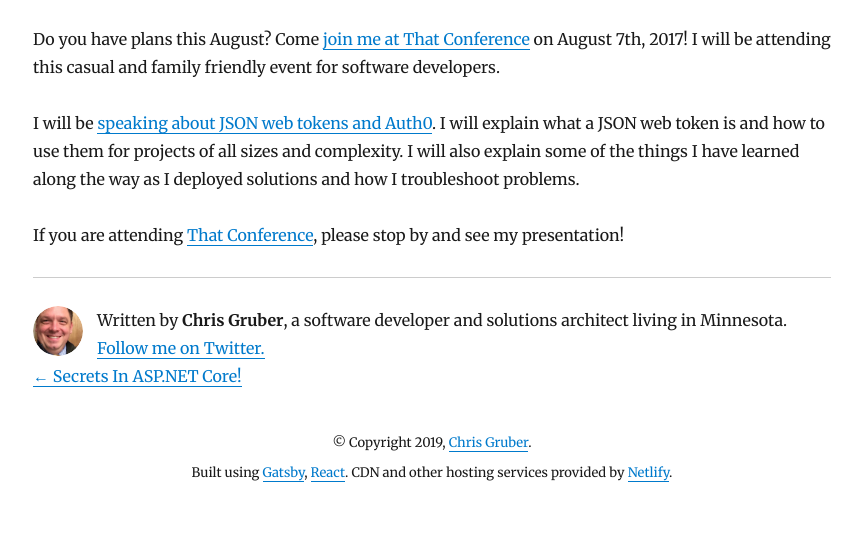
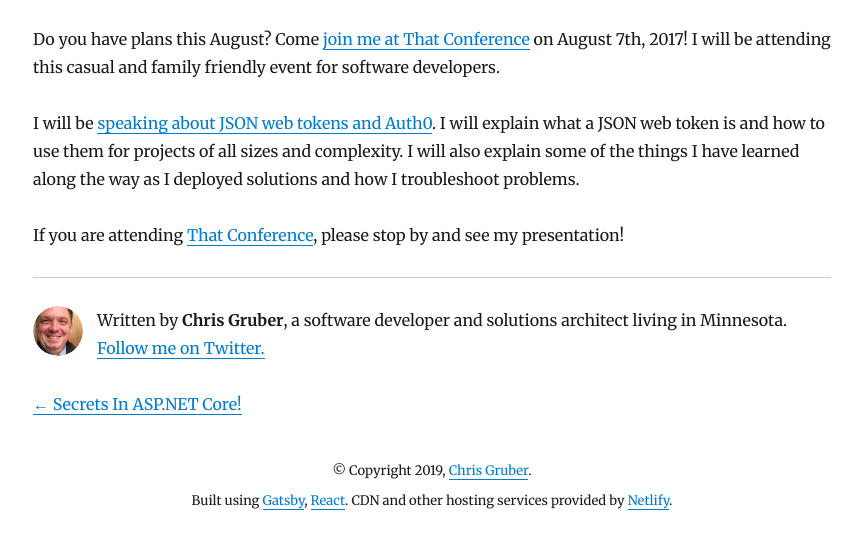
Before and after one commit to gruberchris/chrisgruberblog, a Gatsby site: page /invited-to-speak-during-that-conference-on-august-7th-2017/ in a window 1280 px wide. Shown: the part 242-790 px from the top of the page, without its empty margins (208-1070 px from the left). Built offline with nearby package versions, Linux system fonts and the light colour scheme; Gatsby itself is replaced by a stand-in of ours; some packages are replaced by stand-ins of ours.

Commit message:
space apart the site footer from the posts navigation

```diff
--- a/src/templates/blog-post.js
+++ b/src/templates/blog-post.js
@@ -46,7 +46,8 @@
             flexWrap: `wrap`,
             justifyContent: `space-between`,
             listStyle: `none`,
-            padding: 0
+            padding: 0,
+            marginTop: rhythm(1)
           }}
         >
           <li>
```
